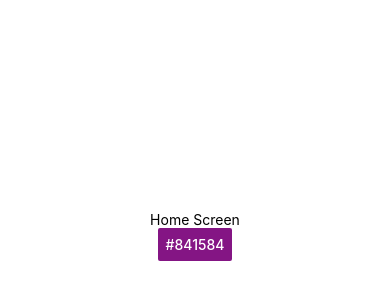
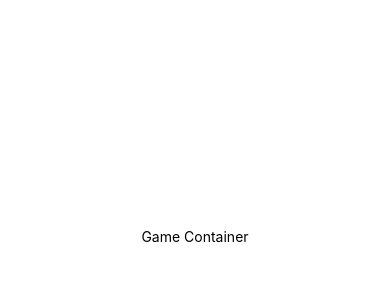
Before and after one commit to redbean87/bowling-rn, a React Native app: screen / in a window 390 px wide. Shown: the part 186-486 px from the top of the page. Built offline with nearby package versions, Linux system fonts and the light colour scheme.

Commit message:
add Domain knowledge to readme, game screen skeleton

```diff
--- a/App.js
+++ b/App.js
@@ -1,9 +1,9 @@
 import React from 'react';
 
-import Home from './src/screen/home';
+import Game from './src/screen/Game';
 
 export default class App extends React.Component {
   render() {
-    return <Home />;
+    return <Game />;
   }
 }
--- /dev/null
+++ b/src/screen/Game/index.js
@@ -0,0 +1,25 @@
+import React from 'react';
+import { StyleSheet, Text, View } from 'react-native';
+
+export default class Game extends React.PureComponent {
+  constructor(props) {
+    super(props);
+    this.state = {};
+  }
+
+  render() {
+    return (
+      <View style={styles.container}>
+        <Text>Game Container</Text>
+      </View>
+    );
+  }
+}
+
+const styles = StyleSheet.create({
+  container: {
+    flex: 1,
+    alignItems: 'center',
+    justifyContent: 'center'
+  }
+});
--- a/src/screen/home/index.js
+++ b/src/screen/home/index.js
@@ -1,9 +1,11 @@
 import React from 'react';
-import {StyleSheet, Text, View} from 'react-native';
+import { StyleSheet, Text, View } from 'react-native';
 
 import Button from '../../component/Button';
 
-export default class Home extends React.Component {
+import { randomColorGenerator } from './utils';
+
+export default class Home extends React.PureComponent {
   constructor(props) {
     super(props);
     this.state = {
@@ -39,7 +41,3 @@ const styles = StyleSheet.create({
     justifyContent: 'center'
   }
 });
-
-const randomColorGenerator = () => {
-  return `#${(0x1000000 + Math.random() * 0xffffff).toString(16).substr(1, 6)}`;
-};
--- /dev/null
+++ b/src/screen/home/utils.js
@@ -0,0 +1,3 @@
+export const randomColorGenerator = () => {
+  return `#${(0x1000000 + Math.random() * 0xffffff).toString(16).substr(1, 6)}`;
+};
```
Also changed, not shown: src/screen/Game/data/index.js (added), 2 other files (tests, documents, lock files or other folders).
